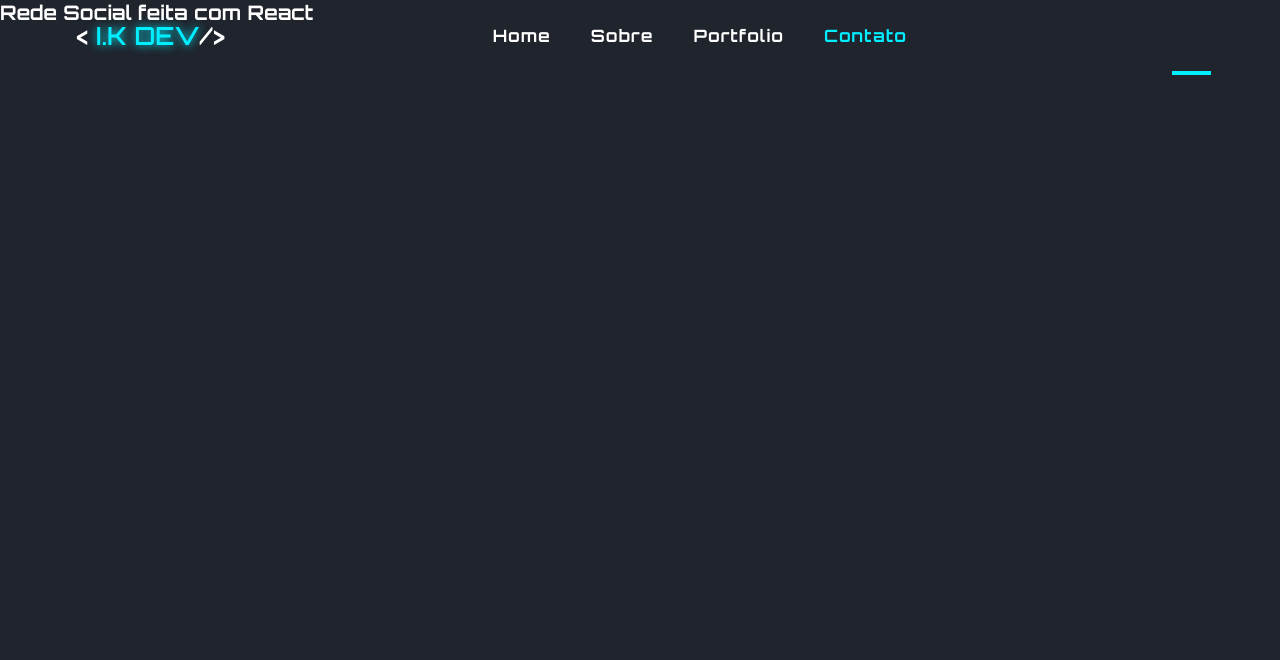
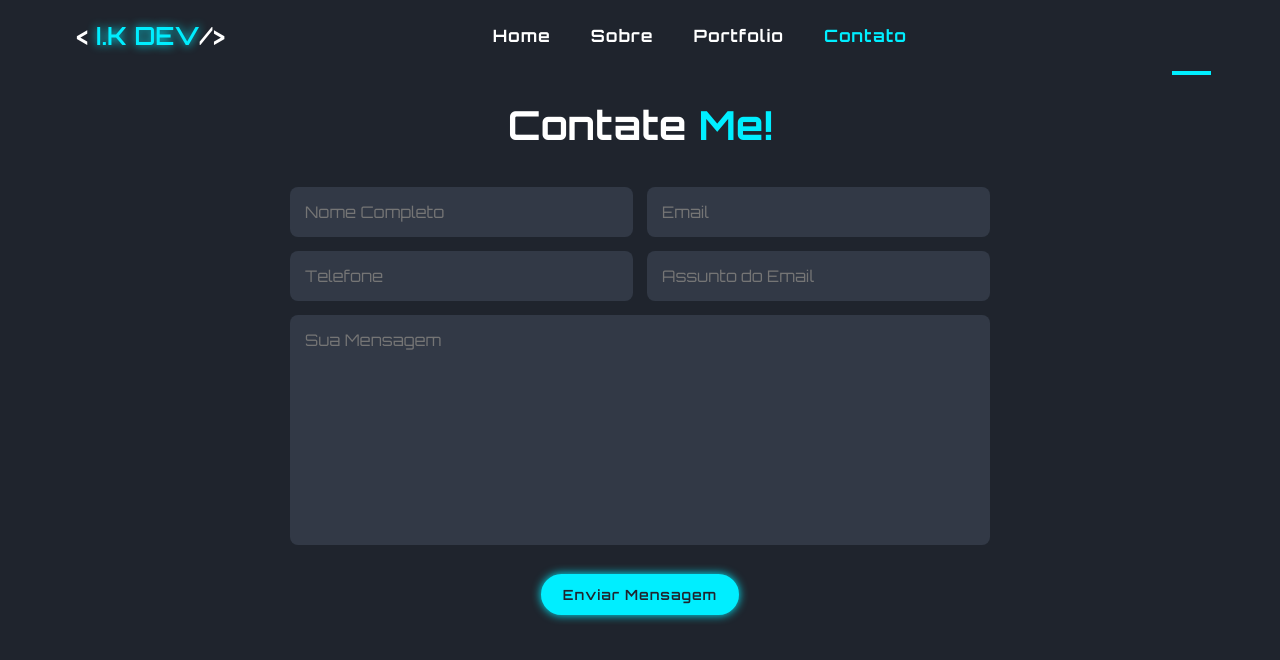
Before and after one commit to Israelkilday/portfolio, a React (Vite) app: page /contact in a window 1280 px wide. Shown: the top 660 px of the page. Built offline with nearby package versions, Linux system fonts and the light colour scheme; some icons are missing.

Commit message:
working contact page

```diff
--- a/src/components/Navbar.jsx
+++ b/src/components/Navbar.jsx
@@ -43,10 +43,6 @@ const Navbar = () => {
         setPaletteOpen(!paletteOpen)
     }
 
-    const handleColorSelection = (color) => {
-        setSelectedColor(color);
-    }
-
     useEffect(() => {
         if (selectedColor === "ball_0") {
             document.documentElement.style.setProperty("--main_color", "#ffb703");
@@ -56,20 +52,18 @@ const Navbar = () => {
             document.documentElement.style.setProperty("--main_color", "#3a86ff");
             setMainColor("#3a86ff");
 
-        } else if (selectedColor === "ball_4") {
-            document.documentElement.style.setProperty("--main_color", "#0ef");
-            document.documentElement.style.setProperty("--text_color", "#fff");
-            setMainColor("#0ef");
-        }
-
-
-        if (selectedColor === "ball_1") {
+        } else if (selectedColor === "ball_1") {
             document.documentElement.style.setProperty("--text_color", "#8ecae6");
             setMainColor(mainColor)
 
         } else if (selectedColor === "ball_3") {
             document.documentElement.style.setProperty("--text_color", "#eb5e28");
             setMainColor(mainColor)
+
+        } else if (selectedColor === "ball_4") {
+            document.documentElement.style.setProperty("--main_color", "#0ef");
+            document.documentElement.style.setProperty("--text_color", "#fff");
+            setMainColor("#0ef");
         }
 
     }, [selectedColor]);
@@ -196,6 +190,12 @@ const Navbar = () => {
                             style={{ "--p": 5 }}
                             onClick={() => handleColorSelection("ball_4")}
                         ></button>
+
+                        {/* <button
+                            className={`${styles.ball} ${styles.ball_5}`}
+                            style={{ "--p": 6 }}
+                            onClick={() => handleColorSelection("ball_5")}
+                        ></button> */}
                     </div>
                 </label>
 
@@ -213,5 +213,4 @@ const Navbar = () => {
     );
 };
 
-
 export default Navbar;
--- a/src/pages/Contact/Contact.jsx
+++ b/src/pages/Contact/Contact.jsx
@@ -6,12 +6,35 @@ import Transition from "../../components/Transition";
 const Contact = () => {
   return (
     <Transition>
-      <div className={styles.container}>
-      <div>
-        <h1>Rede Social feita com React</h1>
-      </div>
+      <section className={styles.contact}>
+        <h2 className={styles.heading}>Contate <span>Me!</span></h2>
 
-      </div>
+        <form>
+          <div className={styles.input_box}>
+            <input type="text" placeholder="Nome Completo" />
+            <input type="email" placeholder="Email" />
+          </div>
+
+          <div className={styles.input_box}>
+            <input type="number" placeholder="Telefone" />
+            <input type="email" placeholder="Assunto do Email" />
+          </div>
+
+          <textarea
+            name=""
+            id=""
+            cols="30"
+            rows="10"
+            placeholder="Sua Mensagem"
+          ></textarea>
+
+          <div className={styles.btn_box}>
+            <button type="submit" className={styles.btn}>
+              Enviar Mensagem
+            </button>
+          </div>
+        </form>
+      </section>
     </Transition>
   );
 };
--- a/src/pages/Contact/Contact.module.css
+++ b/src/pages/Contact/Contact.module.css
@@ -0,0 +1,99 @@
+section {
+    min-height: 100vh;
+    padding: 10rem 6% 2rem;
+}
+
+.contact h2 {
+    margin-bottom: 3rem;
+}
+
+.contact form {
+    max-width: 70rem;
+    margin: 1rem auto;
+    text-align: center;
+    margin-bottom: 3rem;
+}
+
+.contact form .input_box {
+    display: flex;
+    justify-content: space-between;
+    flex-wrap: wrap;
+}
+
+.contact form .input_box input,
+.contact form textarea {
+    width: 100%;
+    padding: 1.5rem;
+    font-size: 1.6rem;
+    color: var(--text_color);
+    background: var(--second_bg_color);
+    border-radius: .8rem;
+    margin: .7rem 0;
+}
+
+.contact form .input_box input {
+    width: 49%;
+}
+
+.contact form textarea {
+    resize: none;
+}
+
+.hidden {
+    display: none;
+}
+/*
+.btn {
+    margin-top: 2rem;
+    cursor: pointer;
+} */
+
+.btn_box {
+    position: relative;
+}
+
+.btn_box .btn {
+    position: relative;
+    display: inline-block;
+    padding: 1rem 2rem;
+    background: var(--main_color);
+    border-radius: 4rem;
+    border: .2rem solid var(--main_color);
+    box-shadow: 0 0 1rem var(--main_color);
+    font-size: 1.4rem;
+    color: var(--bg_color);
+    letter-spacing: .1rem;
+    font-weight: 600;
+    overflow: hidden;
+    transition: .5s ease;
+    z-index: 1;
+    margin-top: 2rem;
+    cursor: pointer;
+}
+
+.btn_box .btn::before{
+    content: "";
+    position: absolute;
+    top: 0;
+    left: 0;
+    width: 0;
+    height: 100%;
+    background: var(--bg_color);
+    z-index: -1;
+    transition: .5s;
+}
+
+.btn_box .btn:hover::before {
+    width: 100%;
+}
+
+.btn_box .btn:hover {
+    box-shadow: none;
+    color: var(--main_color);
+}
+
+@media (max-width: 450px) {
+    .contact form .input_box input {
+        width: 100%;
+    }
+}
```
